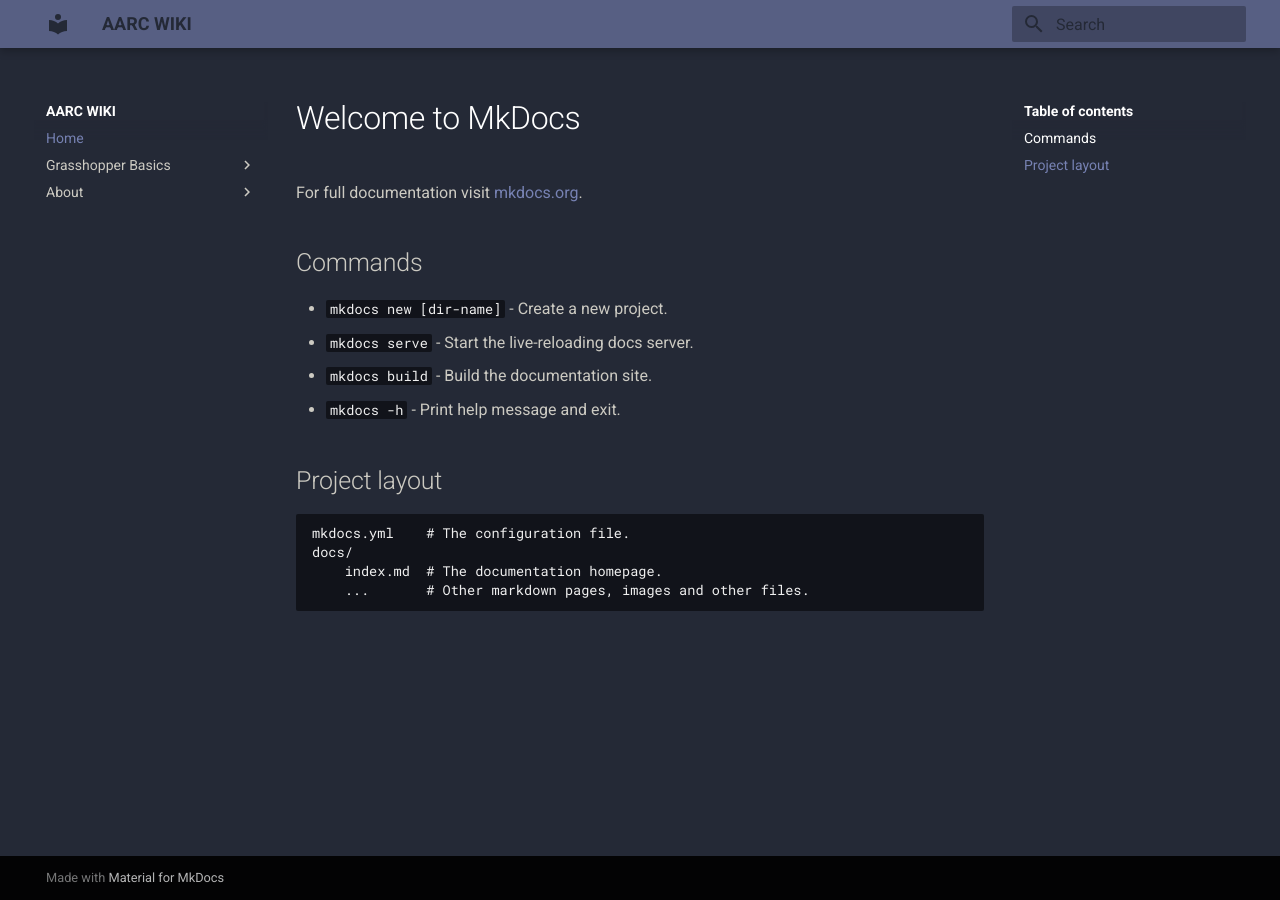
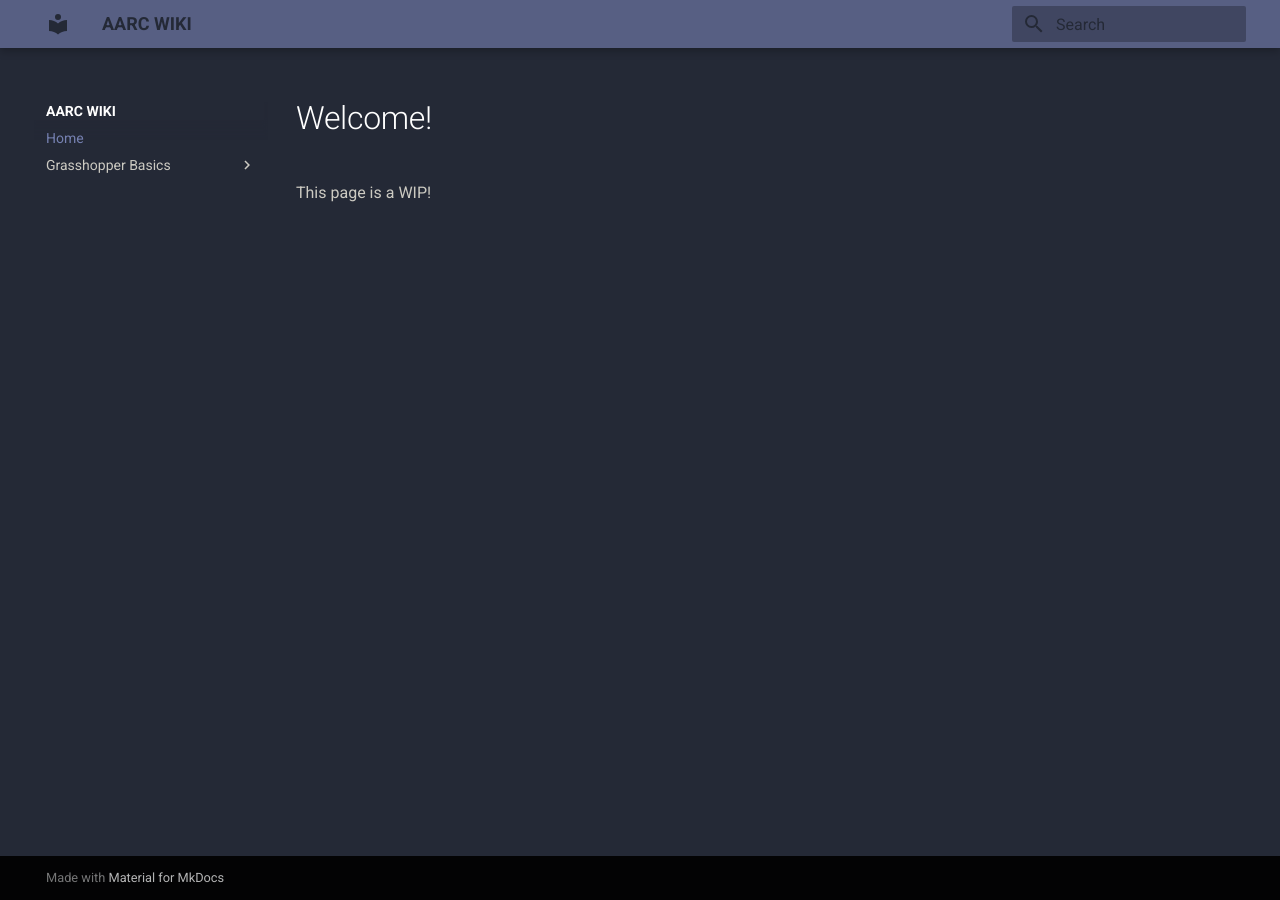
Before and after one commit to aarcThom/aarc-wiki, an MkDocs documentation site: the page built from docs/index.md, in a window 1280 px wide. Built offline with MkDocs 1.6.1 and Material for MkDocs 9.7.7, drawn with Linux system fonts in a browser that asks for light colours.

```diff
--- a/docs/index.md
+++ b/docs/index.md
@@ -1,17 +1,3 @@
-# Welcome to MkDocs
+# Welcome!
 
-For full documentation visit [mkdocs.org](https://www.mkdocs.org).
-
-## Commands
-
-* `mkdocs new [dir-name]` - Create a new project.
-* `mkdocs serve` - Start the live-reloading docs server.
-* `mkdocs build` - Build the documentation site.
-* `mkdocs -h` - Print help message and exit.
-
-## Project layout
-
-    mkdocs.yml    # The configuration file.
-    docs/
-        index.md  # The documentation homepage.
-        ...       # Other markdown pages, images and other files.
+This page is a WIP!
--- a/mkdocs.yml
+++ b/mkdocs.yml
@@ -15,20 +15,19 @@ theme:
 nav:
     - Home: 'index.md'
     - 'Grasshopper Basics':
-        - 'Introduction': 'gh/intro.md'
+        #- 'Introduction': 'gh/intro.md'
         - 'Interface': 'gh/interface.md'
         - 'Writing Your First Definition': 'gh/first-definition.md'
-        - 'Interacting With Rhino': 'gh/rhino-interaction.md'
-        - 'Parameters': 'gh/parameters.md'
-        - 'Vectors': 'gh/vectors.md'
-        - 'Transformations': 'gh/transformations.md'
-        - 'Planes': 'gh/planes.md'
-        - 'Annotations, Grouping, Clustering': 'gh/annotations.md'
-        - 'Data Management': 'gh/data-management.md'
-        - 'Project: Staircase': 'gh/gh-staircase.md'
-    - About:
-        - 'License': 'license.md'
-        - 'Release Notes': 'release-notes.md'
+        #- 'Interacting With Rhino': 'gh/rhino-interaction.md'
+        #- 'Parameters': 'gh/parameters.md'
+        #- 'Vectors': 'gh/vectors.md'
+        #- 'Transformations': 'gh/transformations.md'
+        #- 'Planes': 'gh/planes.md'
+        #- 'Annotations, Grouping, Clustering': 'gh/annotations.md'
+        #- 'Data Management': 'gh/data-management.md'
+    #- About:
+        #- 'License': 'license.md'
+        #- 'Release Notes': 'release-notes.md'
 
 plugins:
   - search
```
Also changed, not shown: README.md (+0 -2 lines), docs/gh/first-definition.md (+9 -0 lines), docs/img/first-def/01_basic_def.png (added), 1 other file.
